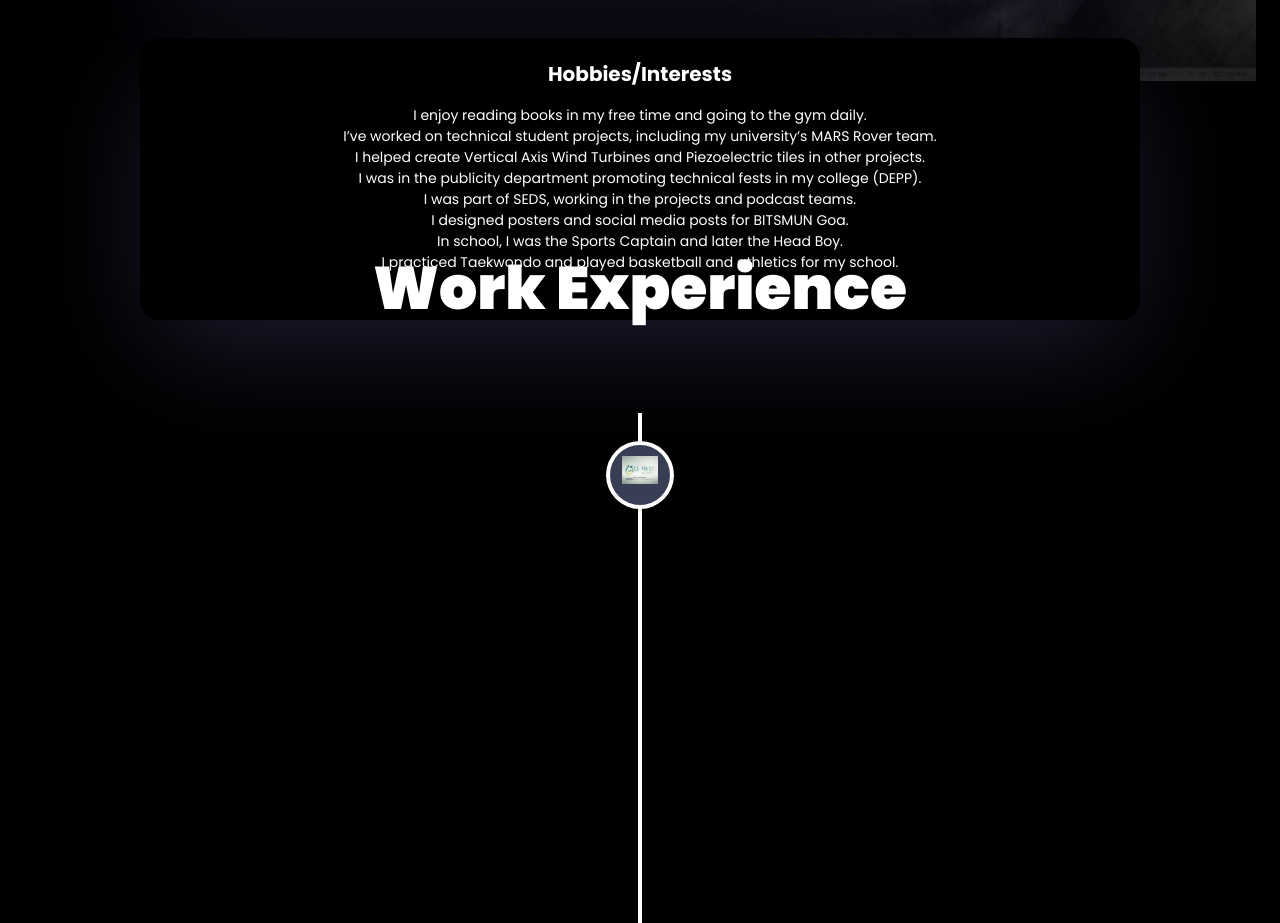
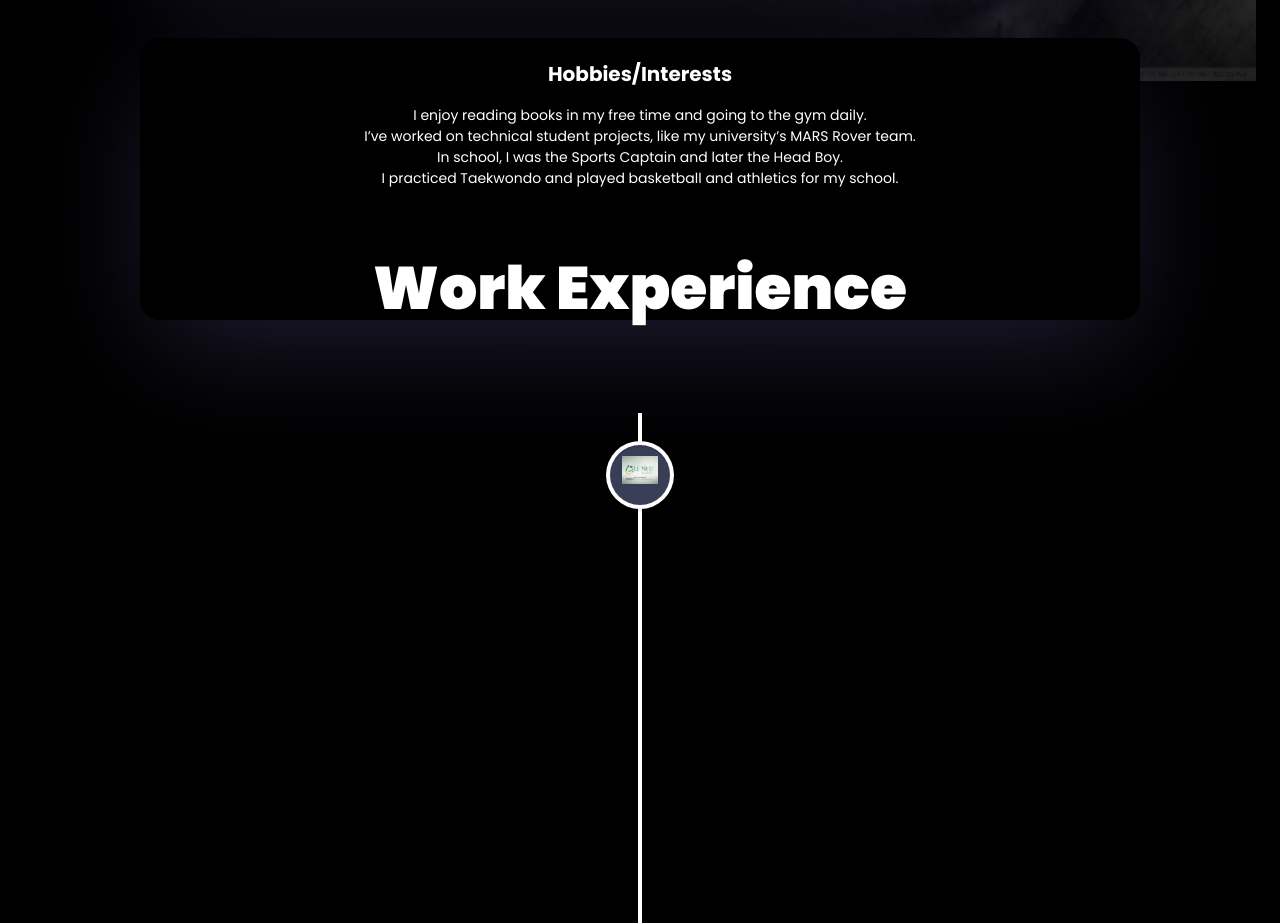
Before and after one commit to Admsher/Personal_Portfolio, a React (Vite) app: page / in a window 1280 px wide. Shown: the part 1500-2423 px from the top of the page. Built offline with nearby package versions, Linux system fonts and the light colour scheme.

Commit message:
UPDATE HOBBBIES

```diff
--- a/src/constants/index.js
+++ b/src/constants/index.js
@@ -70,11 +70,7 @@ const services = [
     title: "Hobbies/Interests",
     description: [
      "I enjoy reading books in my free time and going to the gym daily.",
-      "I’ve worked on technical student projects, including my university’s MARS Rover team.",
-      "I helped create Vertical Axis Wind Turbines and Piezoelectric tiles in other projects.",
-      "I was in the publicity department promoting technical fests in my college (DEPP).",
-      "I was part of SEDS, working in the projects and podcast teams.",
-      "I designed posters and social media posts for BITSMUN Goa.",
+      "I’ve worked on technical student projects, like my university’s MARS Rover team.",
       "In school, I was the Sports Captain and later the Head Boy.",
       "I practiced Taekwondo and played basketball and athletics for my school.",
 
```
